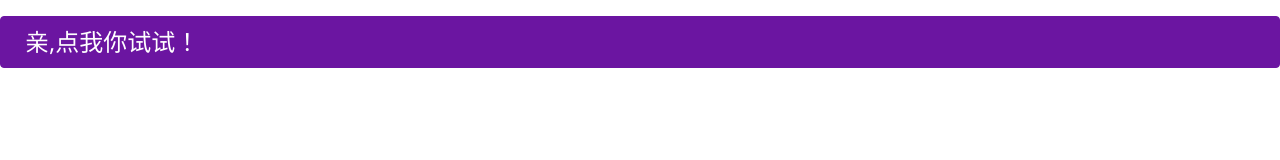
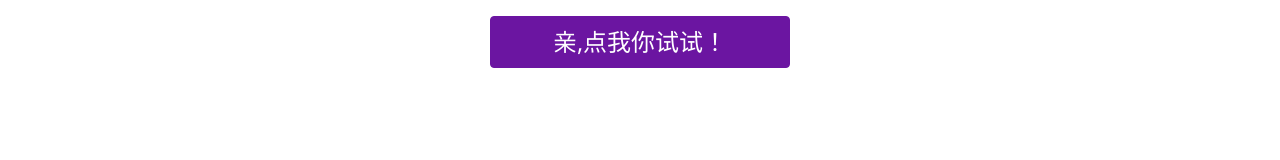
Before and after one commit to wutuobang0908/wutuobang0908.github.io, a plain HTML site: page index.html in a window 1280 px wide. Drawn offline with nearby package versions, Linux system fonts and the light colour scheme.

Commit message:
修改了

```diff
--- a/index.html
+++ b/index.html
@@ -19,6 +19,9 @@
               border: 1px solid #6b15a1;
               background: #6b15a1;
               font-weight: 400;
+              text-align: center;
+              width: 300px;
+              text-decoration: none;
       }
     </style>
   </head>
```
